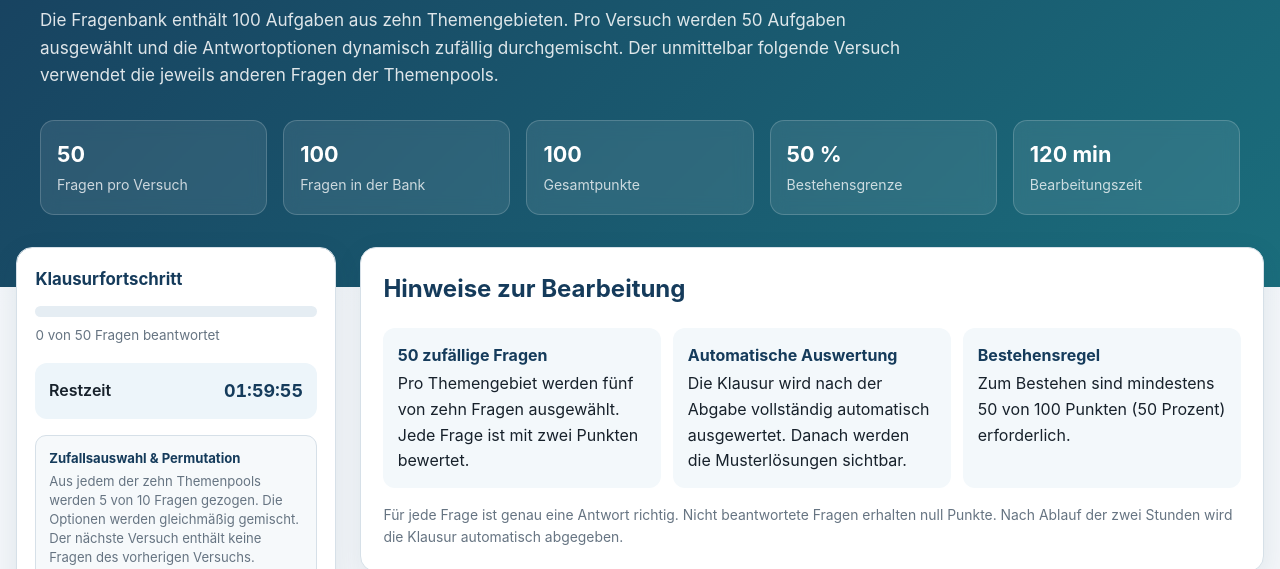
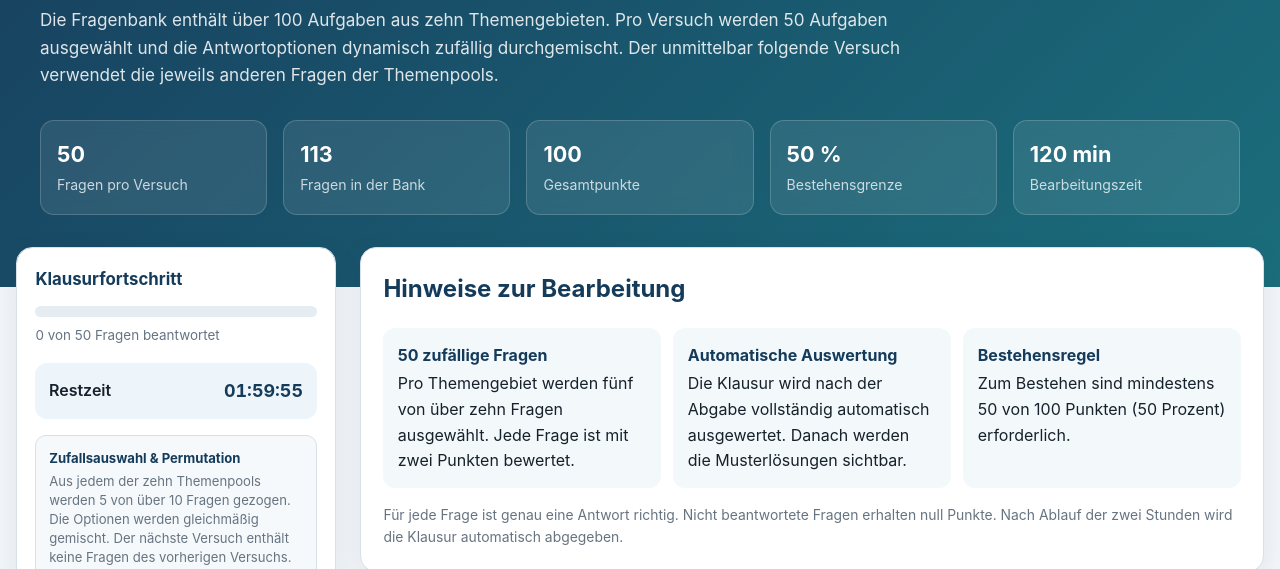
Before and after one commit to Nimjam/suptest, a plain HTML site: page index.html in a window 1280 px wide. Shown: the part 231-800 px from the top of the page. Drawn offline with Linux system fonts and the light colour scheme.

Commit message:
Fragenpool erweitert

```diff
--- a/index.html
+++ b/index.html
@@ -797,7 +797,7 @@
         <span class="eyebrow">Interaktive Zufallsklausur</span>
         <h1>Einführung in Sicherheit und Privatheit</h1>
         <p class="hero-description">
-            Die Fragenbank enthält 100 Aufgaben aus zehn Themengebieten.
+            Die Fragenbank enthält über 100 Aufgaben aus zehn Themengebieten.
             Pro Versuch werden 50 Aufgaben ausgewählt und die Antwortoptionen dynamisch
             zufällig durchgemischt. Der unmittelbar folgende Versuch verwendet die
             jeweils anderen Fragen der Themenpools.
@@ -808,7 +808,7 @@
                 <span>Fragen pro Versuch</span>
             </div>
             <div class="hero-stat">
-                <strong id="heroBankCount">100</strong>
+                <strong id="heroBankCount">100+</strong>
                 <span>Fragen in der Bank</span>
             </div>
             <div class="hero-stat">
@@ -844,7 +844,7 @@
 
         <div class="pool-information">
             <strong>Zufallsauswahl & Permutation</strong>
-            Aus jedem der zehn Themenpools werden 5 von 10 Fragen gezogen. Die Optionen
+            Aus jedem der zehn Themenpools werden 5 von über 10 Fragen gezogen. Die Optionen
             werden gleichmäßig gemischt. Der nächste Versuch enthält keine Fragen des
             vorherigen Versuchs.
         </div>
@@ -894,7 +894,7 @@
             <div class="instruction-grid">
                 <div class="instruction">
                     <strong>50 zufällige Fragen</strong>
-                    Pro Themengebiet werden fünf von zehn Fragen ausgewählt. Jede Frage ist mit zwei Punkten bewertet.
+                    Pro Themengebiet werden fünf von über zehn Fragen ausgewählt. Jede Frage ist mit zwei Punkten bewertet.
                 </div>
                 <div class="instruction">
                     <strong>Automatische Auswertung</strong>
@@ -961,7 +961,7 @@ function q(id, pool, question, options, answer, explanation) {
 }
 
 /* =========================================================
-   FRAGENBANK (10 Themenpools à 10 Fragen = 100 Fragen)
+   FRAGENBANK (10 Themenpools mit über 10 Fragen pro Pool)
 ========================================================= */
 const questionBank = [
     /* POOL 1: GRUNDLAGEN UND SCHUTZZIELE */
@@ -995,6 +995,9 @@ const questionBank = [
     q("g10", "1. Grundlagen und Schutzziele", "Welcher Zielkonflikt kann bei zusätzlichen Backups entstehen?",
       ["Backups erhöhen die Verfügbarkeit, können aber zusätzliche Risiken für die Vertraulichkeit erzeugen", "Backups senken grundsätzlich die Verfügbarkeit", "Backups verhindern jede Form von Authentifikation", "Backups machen Zugriffskontrollen überflüssig"],
       0, "Zusätzliche Kopien verbessern die Wiederherstellbarkeit, vergrößern aber die Zahl der zu schützenden Datenträger und Speicherorte."),
+    q("g11", "1. Grundlagen und Schutzziele", "Was bedeutet mehrseitige Sicherheit?",
+      ["Einbeziehung der Schutzinteressen aller Beteiligten", "Ausschließlicher Schutz des Betreibers", "Nur technische Maßnahmen ohne Organisation", "Ein Synonym für Datensicherung"],
+      0, "Mehrseitige Sicherheit berücksichtigt die Schutzinteressen aller Beteiligten und versucht, Konflikte auszuhandeln."),
 
     /* POOL 2: RISIKEN UND SICHERHEITSMANAGEMENT */
     q("r01", "2. Risiken und Sicherheitsmanagement", "Was ist eine Schwachstelle?",
@@ -1027,6 +1030,9 @@ const questionBank = [
     q("r10", "2. Risiken und Sicherheitsmanagement", "Was ist mehrseitige Sicherheit?",
       ["Ausschließlicher Schutz der Interessen des Betreibers", "Berücksichtigung der Schutzinteressen aller beteiligten Parteien", "Verwendung mehrerer Firewalls ohne Richtlinie", "Ein Synonym für mehrfache Datensicherung"],
       1, "Mehrseitige Sicherheit erkennt unterschiedliche Schutzinteressen und versucht, Konflikte angemessen auszuhandeln und technisch umzusetzen."),
+    q("r11", "2. Risiken und Sicherheitsmanagement", "Was ist ein Man-in-the-Middle-Angriff?",
+      ["Ein Angreifer setzt sich zwischen zwei Kommunikationspartner", "Ein Angreifer löscht alle Daten", "Ein Angreifer verschlüsselt das Netzwerk", "Ein Angreifer deaktiviert die Firewall"],
+      0, "Ein MITM-Angreifer fängt Nachrichten zwischen zwei Parteien ab und kann sie manipulieren."),
 
     /* POOL 3: AUTHENTIFIKATION UND PASSWÖRTER */
     q("a01", "3. Authentifikation und Passwörter", "Was ist Identifikation?",
@@ -1059,6 +1065,12 @@ const questionBank = [
     q("a10", "3. Authentifikation und Passwörter", "Warum ist die Wiederverwendung eines Passworts gefährlich?",
       ["Ein kompromittiertes Passwort kann den Zugriff auf mehrere Dienste ermöglichen", "Das Passwort wird dadurch automatisch länger", "Passwortmanager funktionieren dann nicht mehr", "Die Verfügbarkeit des Internets sinkt"],
       0, "Bei Passwortwiederverwendung kann ein einzelnes Datenleck mehrere Konten gefährden."),
+    q("a11", "3. Authentifikation und Passwörter", "Was versteht man unter permanenter Authentifizierung?",
+      ["Die Zugriffskontrolle wird während der gesamten Benutzung durchgeführt", "Die Authentifizierung erfolgt nur einmal", "Die Authentifizierung wird nach einer Stunde ungültig", "Die Authentifizierung wird nur bei jedem Neustart durchgeführt"],
+      0, "Permanente Authentifizierung prüft die Identität nicht nur einmalig, sondern kontinuierlich während der Nutzung."),
+    q("a12", "3. Authentifikation und Passwörter", "Welches System wählen Sie bei hohen Sicherheitsanforderungen?",
+      ["Ein System mit hoher FAR und niedriger FRR", "Ein System mit hoher FRR und niedriger FAR", "Ein System ohne biometrische Merkmale", "Ein System mit Passwort als einzigem Faktor"],
+      1, "Bei hohen Sicherheitsanforderungen ist eine niedrige FAR wichtiger, auch wenn die FRR höher ist."),
 
     /* POOL 4: ZUGRIFFSKONTROLLE */
     q("z01", "4. Zugriffskontrolle", "Was ist die Aufgabe eines Referenzmonitors?",
@@ -1123,6 +1135,9 @@ const questionBank = [
     q("m10", "5. Malware und Social Engineering", "Was ist Pretexting?",
       ["Eine erfundene glaubwürdige Geschichte zur Manipulation des Opfers", "Ein kryptographischer Hash", "Eine Art von Backup", "Eine UNIX-Berechtigung"],
       0, "Beim Pretexting konstruiert der Angreifer einen Vorwand oder eine Identität, um Informationen oder Handlungen zu erlangen."),
+    q("m11", "5. Malware und Social Engineering", "Was ist der Unterschied zwischen einem Virus und einem Wurm?",
+      ["Ein Virus braucht ein Wirtsprogramm, ein Wurm ist selbstständig", "Ein Wurm braucht ein Wirtsprogramm, ein Virus ist selbstständig", "Es gibt keinen Unterschied", "Ein Virus ist eine Hardware, ein Wurm ist Software"],
+      0, "Viren benötigen ein Wirtsprogramm und oft eine Benutzeraktion. Würmer sind eigenständig und verbreiten sich selbstständig."),
 
     /* POOL 6: KRYPTOGRAPHISCHE GRUNDLAGEN */
     q("k01", "6. Kryptographische Grundlagen", "Was ist Kryptographie?",
@@ -1155,6 +1170,12 @@ const questionBank = [
     q("k10", "6. Kryptographische Grundlagen", "Was ist ein Brute-Force-Angriff?",
       ["Systematisches Ausprobieren möglicher Schlüssel oder Passwörter", "Ausschließlich das Mitlesen eines Gesprächs", "Eine Zertifikatsverlängerung", "Eine Art von Datensicherung"],
       0, "Beim Brute Force werden mögliche Werte systematisch getestet, bis ein passender gefunden wird."),
+    q("k11", "6. Kryptographische Grundlagen", "Verschlüsseln Sie das Wort 'Computersicherheit' mit der Caesar-Verschlüsselung und k=12.",
+      ["OAYBGFQDEUOTQDTQUF", "QCADIHSFGWQVSFVSWH", "OAYBGFQDEUOTQDTQUG", "OAYBGFQDEUOTQDTQVE"],
+      0, "Die korrekte Verschlüsselung mit k=12 ergibt OAYBGFQDEUOTQDTQUF."),
+    q("k12", "6. Kryptographische Grundlagen", "Entschlüsseln Sie die Chiffre TVMZEXLIMX mit der Caesar-Verschlüsselung und k=4.",
+      ["PRIVATHEIT", "PRIVATHEIM", "PRIVATHEID", "PRIVATHEIZ"],
+      0, "Die Entschlüsselung mit k=4 ergibt PRIVATHEIT."),
 
     /* POOL 7: HASH, MAC, VERSCHLÜSSELUNG UND PKI */
     q("c01", "7. Hash, MAC, Verschlüsselung und PKI", "Welche Eigenschaft besitzt eine kryptographische Hashfunktion?",
@@ -1187,6 +1208,12 @@ const questionBank = [
     q("c10", "7. Hash, MAC, Verschlüsselung und PKI", "Was bindet ein digitales Zertifikat an eine Identität?",
       ["Einen öffentlichen Schlüssel", "Den privaten Schlüssel im Klartext", "Eine vollständige Passwortliste", "Ein Backupmedium"],
       0, "Ein Zertifikat bestätigt die Zuordnung eines öffentlichen Schlüssels zu einer Identität."),
+    q("c11", "7. Hash, MAC, Verschlüsselung und PKI", "Berechnen Sie den öffentlichen Schlüssel für RSA mit p=17, q=11, e=7.",
+      ["(7, 187)", "(7, 187)", "(23, 187)", "(17, 187)"],
+      0, "n = 17*11 = 187, der öffentliche Schlüssel ist (e,n) = (7,187)."),
+    q("c12", "7. Hash, MAC, Verschlüsselung und PKI", "Was ist das Prinzip des Diffie-Hellman-Schlüsselaustauschs?",
+      ["Modulare Potenzierung zum gemeinsamen Geheimnis", "Symmetrische Verschlüsselung ohne Schlüsselaustausch", "Faktorisierung großer Primzahlen", "Verwendung von Hashfunktionen ohne Schlüssel"],
+      0, "Diffie-Hellman nutzt modulare Potenzierung, damit beide Parteien ein gemeinsames Geheimnis berechnen können."),
 
     /* POOL 8: KOMMUNIKATIONS- UND NETZWERKSICHERHEIT */
     q("n01", "8. Kommunikations- und Netzwerksicherheit", "Welche Schutzziele unterstützt TLS?",
@@ -1219,6 +1246,18 @@ const questionBank = [
     q("n10", "8. Kommunikations- und Netzwerksicherheit", "Wogegen schützt eine Firewall allein nur unzureichend?",
       ["Angriffe durch berechtigte Innentäter", "Jedes Paket, das durch eine korrekte Regel blockiert wird", "Ausschließlich ausgeschaltete Systeme", "Nur physische Stromausfälle"],
       0, "Firewalls kontrollieren Netzverkehr, verhindern aber nicht automatisch Missbrauch durch Innentäter, Malware auf Endpunkten oder Tunneling."),
+    q("n11", "8. Kommunikations- und Netzwerksicherheit", "Auf welcher OSI-Ebene arbeitet IPsec?",
+      ["Schicht 3 (Netzwerkschicht)", "Schicht 4 (Transportschicht)", "Schicht 7 (Anwendungsschicht)", "Schicht 2 (Sicherungsschicht)"],
+      0, "IPsec arbeitet auf der Netzwerkschicht (Schicht 3)."),
+    q("n12", "8. Kommunikations- und Netzwerksicherheit", "Auf welcher OSI-Ebene arbeitet TLS?",
+      ["Schicht 4 (Transportschicht)", "Schicht 3 (Netzwerkschicht)", "Schicht 7 (Anwendungsschicht)", "Schicht 2 (Sicherungsschicht)"],
+      0, "TLS arbeitet auf der Transportschicht (Schicht 4)."),
+    q("n13", "8. Kommunikations- und Netzwerksicherheit", "Was ist eine Replay-Attacke?",
+      ["Das Wiedereinspielen alter Nachrichten", "Das Überfordern eines Systems mit Anfragen", "Das Vortäuschen einer falschen Identität", "Das Löschen aller Logdateien"],
+      0, "Bei einer Replay-Attacke werden alte, legitime Nachrichten erneut übertragen."),
+    q("n14", "8. Kommunikations- und Netzwerksicherheit", "Was ist das TOFU-Prinzip?",
+      ["Trust-on-first-use: Das erste Zertifikat wird als vertrauenswürdig eingestuft", "Transfer-on-first-use: Daten werden beim ersten Zugriff übertragen", "Test-on-first-use: Jedes Zertifikat wird vor Nutzung getestet", "Time-on-first-use: Die Zeit wird beim ersten Zugriff gemessen"],
+      0, "TOFU bedeutet, dass das erste erhaltene Zertifikat als vertrauenswürdig akzeptiert und für zukünftige Verbindungen verwendet wird."),
 
     /* POOL 9: PRIVATHEIT UND DATENSCHUTZ */
     q("p01", "9. Privatheit und Datenschutz", "Was sind personenbezogene Daten?",
@@ -1288,7 +1327,7 @@ const questionBank = [
 /* =========================================================
    KONFIGURATION & STATUS
 ========================================================= */
-const STORAGE_KEY = "sicherheit-privatheit-100er-pool-shuffled-v2";
+const STORAGE_KEY = "sicherheit-privatheit-100er-pool-shuffled-v3";
 const EXAM_DURATION_SECONDS = 2 * 60 * 60;
 const QUESTIONS_PER_POOL = 5;
 const PASS_PERCENTAGE = 50;
```
